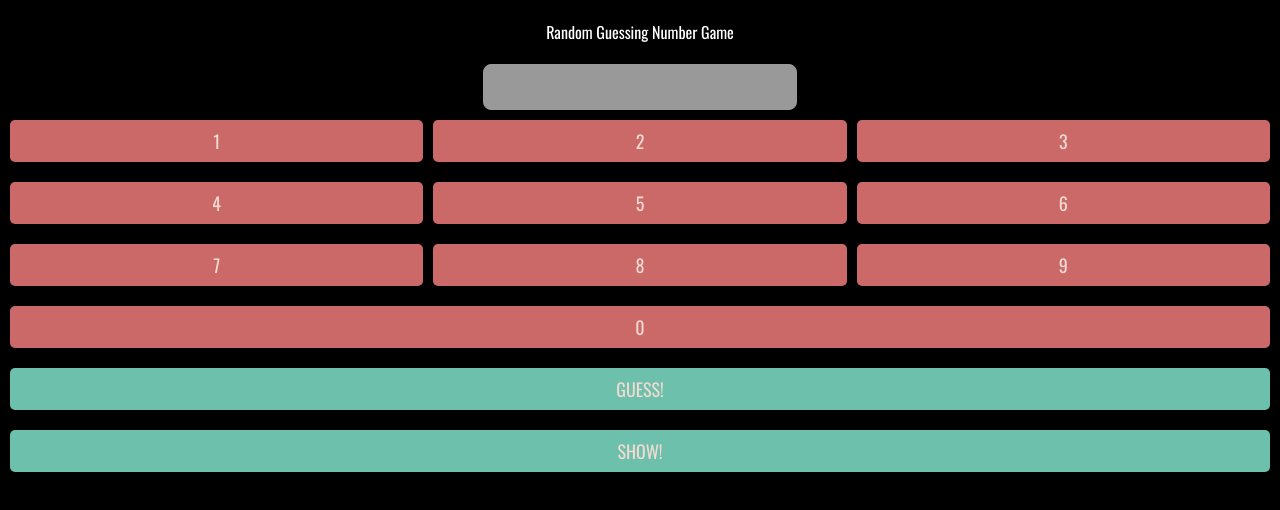
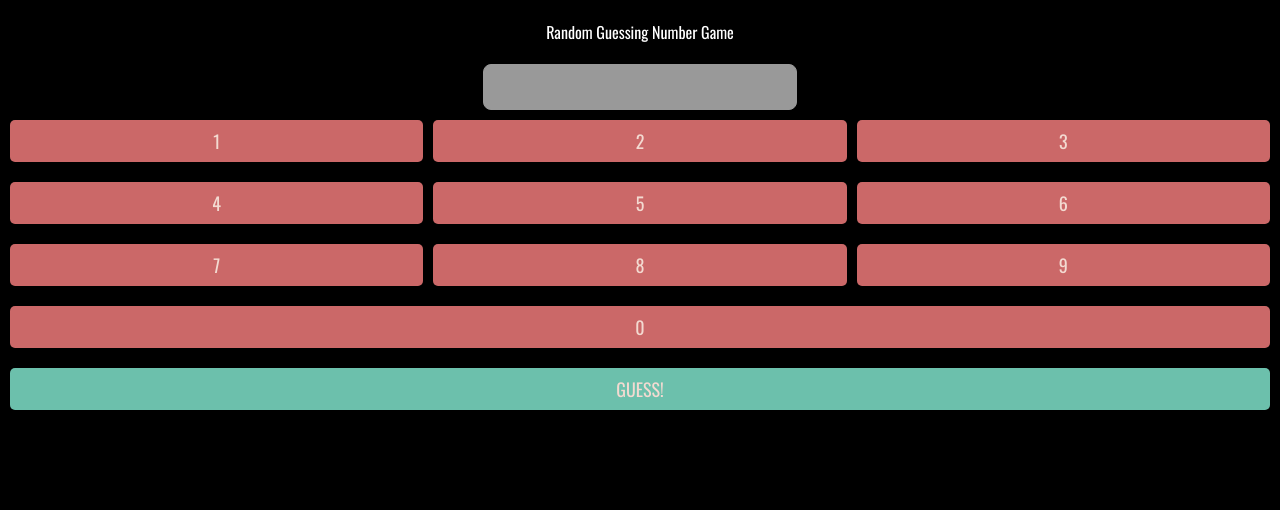
Before and after one commit to sadafahmad54/ITE220, a plain HTML site: page Week3/Week3/random-guessing-number-game.html in a window 1280 px wide. Drawn offline with nearby package versions, Linux system fonts and the light colour scheme.

Commit message:
removed show buttton

```diff
--- a/Week3/Week3/js/game.js
+++ b/Week3/Week3/js/game.js
@@ -70,8 +70,7 @@ var game = {
 			// Guess!
 		var ele = document.getElementById("guess");
 		ele.addEventListener("click", this.checkAnswer, false);
-		var ele = document.getElementById("show");
-		ele.addEventListener("click", show.num, false);
+
 
 
 	},
--- a/Week3/Week3/random-guessing-number-game.html
+++ b/Week3/Week3/random-guessing-number-game.html
@@ -35,9 +35,7 @@
       <div class="row">
         <div class="button guess" id="guess">Guess!</div>
       </div>
-    <div class="row">
-        <div class="button guess" id="show">Show!</div>
-      </div>
+
 
     </div>
     <script src="js/game.js"></script>
```
